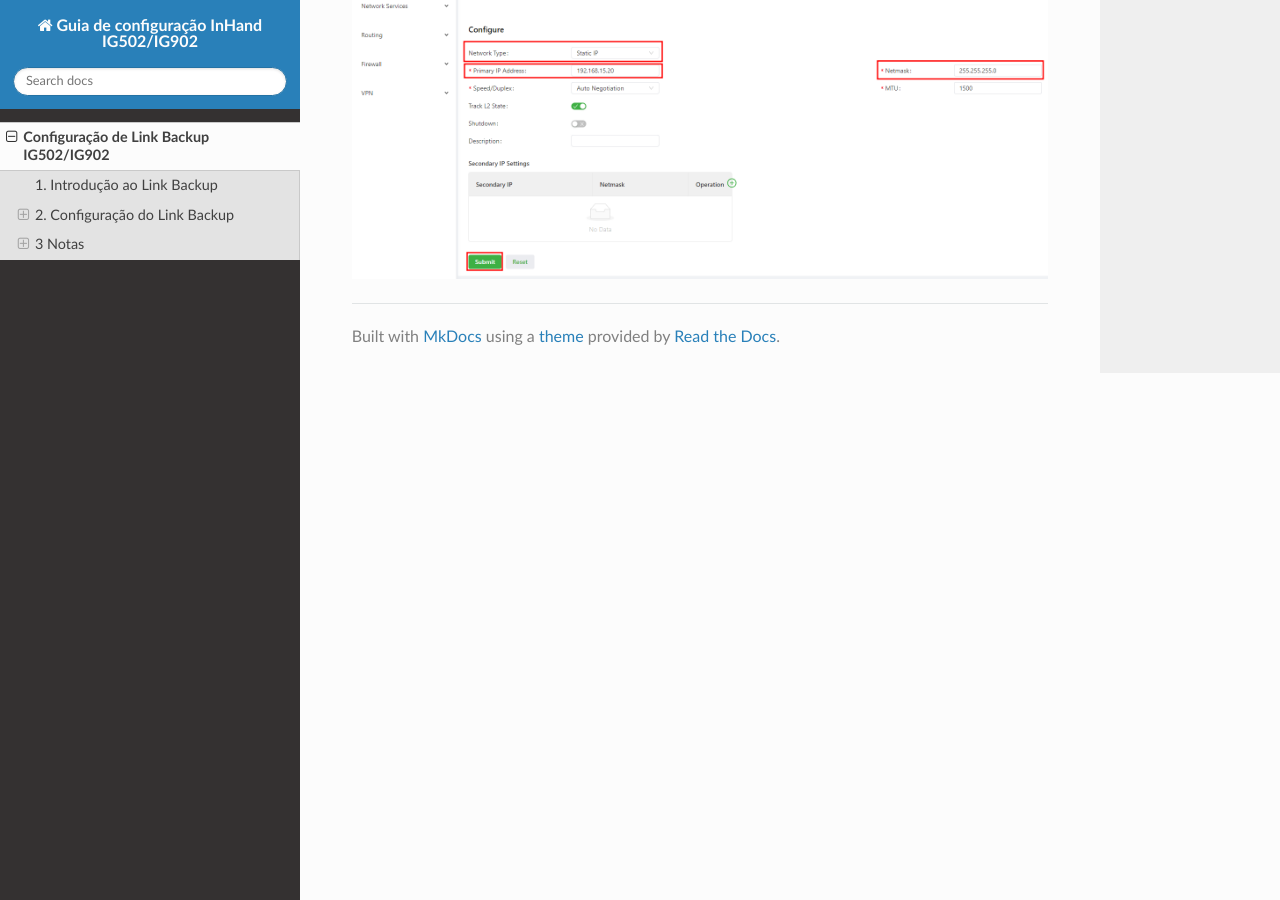
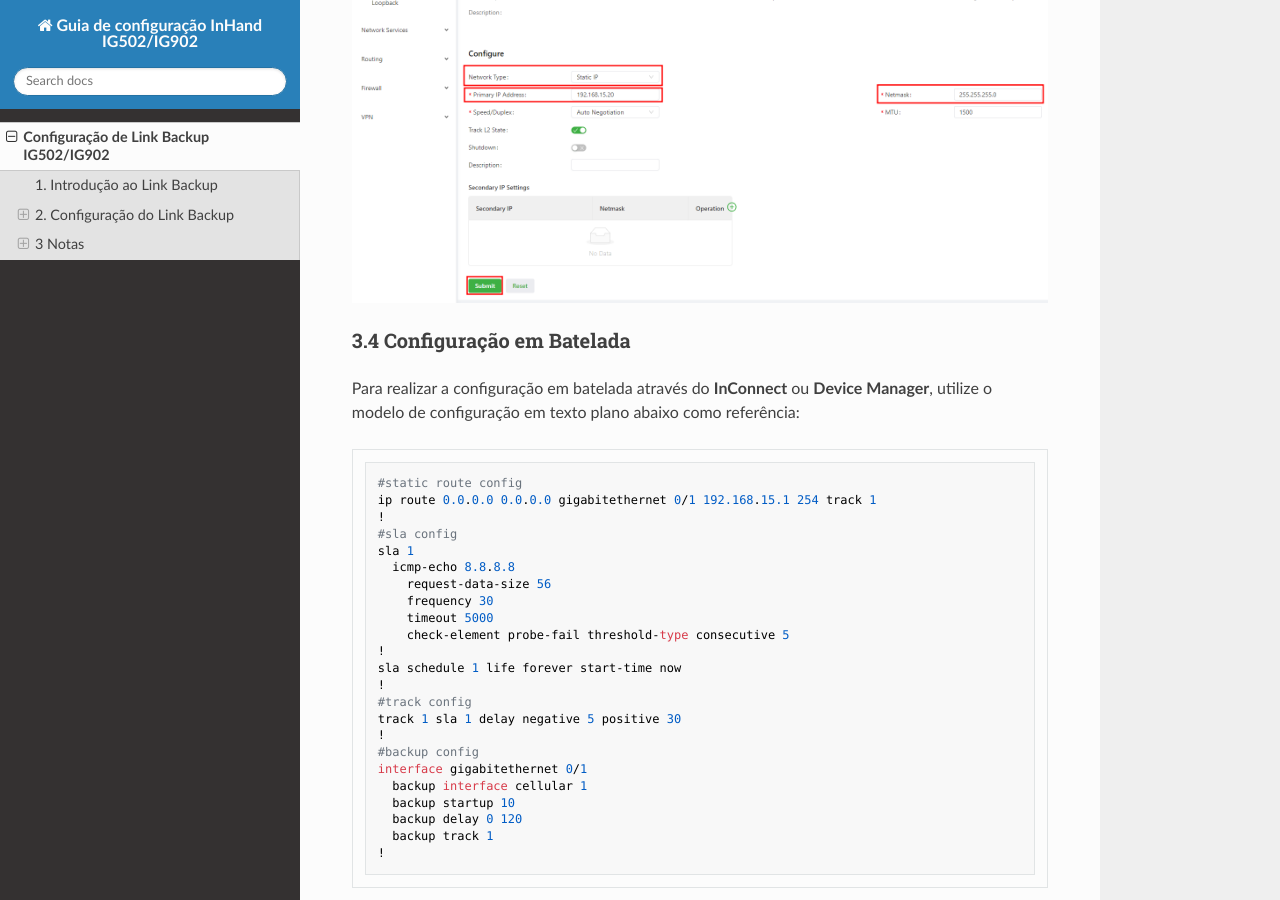
Before and after one commit to AlexSoaresWestcon/MODBUSTCPSIMULATION, an MkDocs documentation site: the page built from docs/index.md, in a window 1280 px wide and 900 px high, scrolled down 8747 px. Built offline with MkDocs 1.6.1, drawn with Linux system fonts in a browser that asks for light colours; nearby versions of some CDN libraries; some of the changed text lies outside the part shown.

Commit message:
Update index.md

````diff
--- a/docs/index.md
+++ b/docs/index.md
@@ -14,6 +14,7 @@
     - [3.1 Roteamento Estático ICMP](#staticroutingicmp)
     - [3.2 Cellular ICMP Probe](#cellularicmp)
     - [3.3 IP Fixo](#staticip)
+    - [3.2 Configuração em Batelada](#batchconfig)
 
 <a id="intro-linkbackup"> </a>
 
@@ -150,3 +151,33 @@ Uma dica é utilizar endereço secundários de DNS, como o 8.8.4.4 da Google e 1
 Para configurar um IP Fixo (IP Estático), basta acessar a aba  **Network** e o item **Ethernet**. Acesse a porta de rede qual deseja configurar e na opção **Network Type** escolha _Static IP_. Preencha o endereço de IP e a máscara da rede e clique em **Submit** para finalizar a configuração.
 
 ![](images/ipEstatico_IPfixo.png)
+
+<a id="batchconfig"> </a>
+### 3.4 Configuração em Batelada
+Para realizar a configuração em batelada através do **InConnect** ou **Device Manager**, utilize o modelo de configuração em texto plano abaixo como referência:
+
+```
+#static route config
+ip route 0.0.0.0 0.0.0.0 gigabitethernet 0/1 192.168.15.1 254 track 1
+!
+#sla config
+sla 1
+  icmp-echo 8.8.8.8
+    request-data-size 56
+    frequency 30
+    timeout 5000
+    check-element probe-fail threshold-type consecutive 5
+!
+sla schedule 1 life forever start-time now
+!
+#track config
+track 1 sla 1 delay negative 5 positive 30
+!
+#backup config
+interface gigabitethernet 0/1
+  backup interface cellular 1
+  backup startup 10
+  backup delay 0 120
+  backup track 1
+!
+```
````
